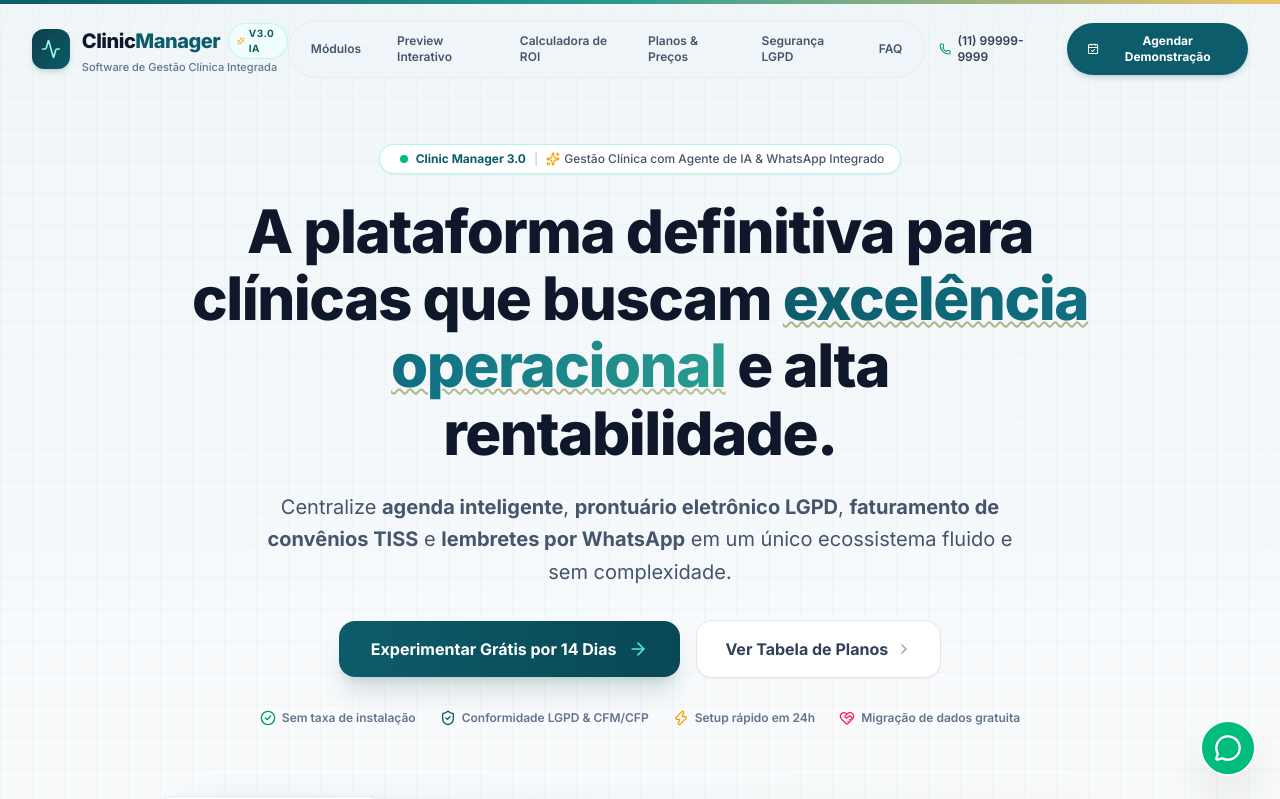
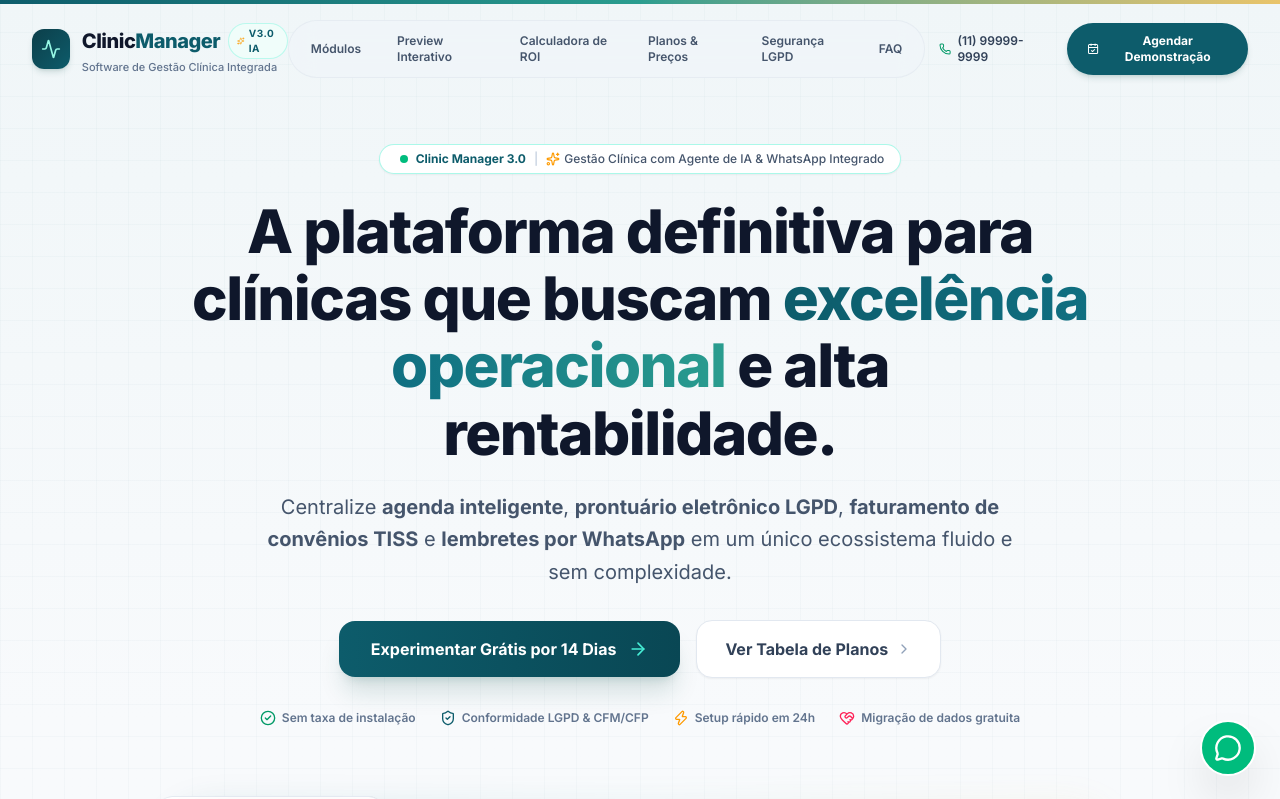
Before and after one commit to jaclinicsinfo-web/clinic-landing, a Next.js app: page / in a window 1280 px wide. Shown: the top 799 px of the page. Built offline with nearby package versions, Linux system fonts and the light colour scheme.

Commit message:
fix: Remoção do sublinhado ondulado na headline do Hero

```diff
--- a/src/components/sections/HeroSection.tsx
+++ b/src/components/sections/HeroSection.tsx
@@ -77,7 +77,7 @@
             className="text-4xl sm:text-6xl lg:text-6xl font-extrabold text-slate-900 tracking-tight leading-[1.12] font-display"
           >
             A plataforma definitiva para clínicas que buscam{" "}
-            <span className="bg-gradient-to-r from-[#0d5c6b] via-[#107082] to-[#2a9d8f] bg-clip-text text-transparent underline decoration-[#e9c46a]/60 decoration-wavy decoration-2">
+            <span className="bg-gradient-to-r from-[#0d5c6b] via-[#107082] to-[#2a9d8f] bg-clip-text text-transparent">
               excelência operacional
             </span>{" "}
             e alta rentabilidade.
```
